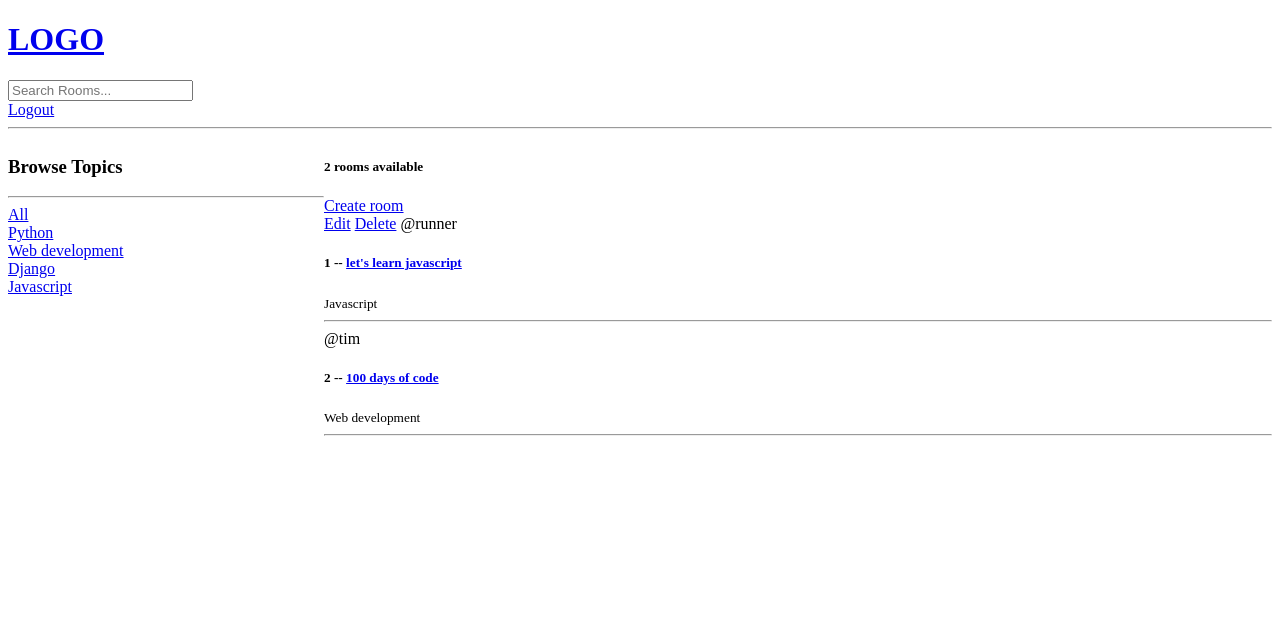
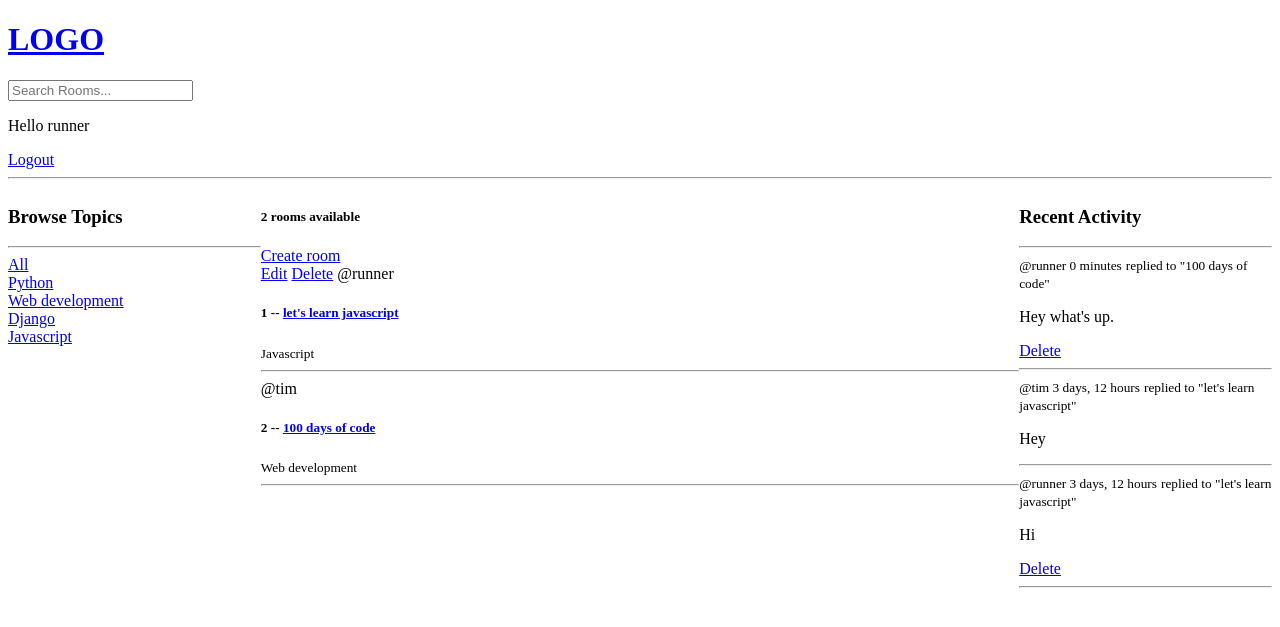
Before and after one commit to nageshpk/Django-dennis-tutorial, a Django app: page / in a window 1280 px wide. Shown: the top 627 px of the page. Run offline with Django 3.2, Linux system fonts and the light colour scheme; a user stored in the database is signed in; data comes from the database, SQL or seed files in the repository; both versions use the stored data as it was after the commit.

Commit message:
add the recent activity column

```diff
--- a/base/models.py
+++ b/base/models.py
@@ -33,5 +33,8 @@ class Message(models.Model):
   updated = models.DateTimeField(auto_now=True)
   created = models.DateTimeField(auto_now_add = True)
 
+  class Meta:
+    ordering = ['-updated', '-created']
+
   def __str__(self):
     return self.body[0:50]
--- a/base/templates/base/home.html
+++ b/base/templates/base/home.html
@@ -6,7 +6,7 @@
 <style>
   .home-container {
     display: grid;
-    grid-template-columns: 1fr 3fr;
+    grid-template-columns: 1fr 3fr 1fr;
   }
 </style>
 
@@ -49,6 +49,28 @@
       {% endfor %}
     </div>
   </div>
+
+  <div>
+    <h3>Recent Activity</h3>
+    <hr>
+
+      {% for message in room_messages %}
+      <div>
+        <small>@{{ message.user }} {{message.created|timesince}}</small>
+        <small>replied to "{{message.room}}"</small>
+        <p>{{message}}</p>
+
+
+        {% if request.user == message.user %}
+          <a href="{% url 'delete-message' message.id %}">Delete</a>
+        {% endif %}
+        <hr>
+      </div>
+      {% endfor %}
+
+  </div>
+
+
 </div>
 
 {% endblock %}
--- a/base/views.py
+++ b/base/views.py
@@ -75,13 +75,16 @@ def home(request):
 
     topics = Topic.objects.all()
     room_count = rooms.count()
-    context = {'rooms': rooms, 'topics': topics, 'room_count': room_count}
+
+    room_messages = Message.objects.filter(Q(room__topic__name__icontains=q))
+
+    context = {'rooms': rooms, 'topics': topics, 'room_count': room_count, 'room_messages': room_messages}
     return render(request, "base/home.html", context)
 
 
 def room(request, pk):
     room = Room.objects.get(id=pk)
-    room_messages = room.message_set.all().order_by('-created')
+    room_messages = room.message_set.all()
     participants = room.participants.all()
 
     if request.method == "POST":
--- a/templates/navbar.html
+++ b/templates/navbar.html
@@ -6,6 +6,7 @@
   <input type="text" name='q' placeholder='Search Rooms...'/>
 </form>
 
+<p>Hello {{ request.user }}</p>
 
 {% if request.user.is_authenticated %}
 <a href="{% url 'logout' %}">Logout</a>
```
Also changed, not shown: db.sqlite3.
